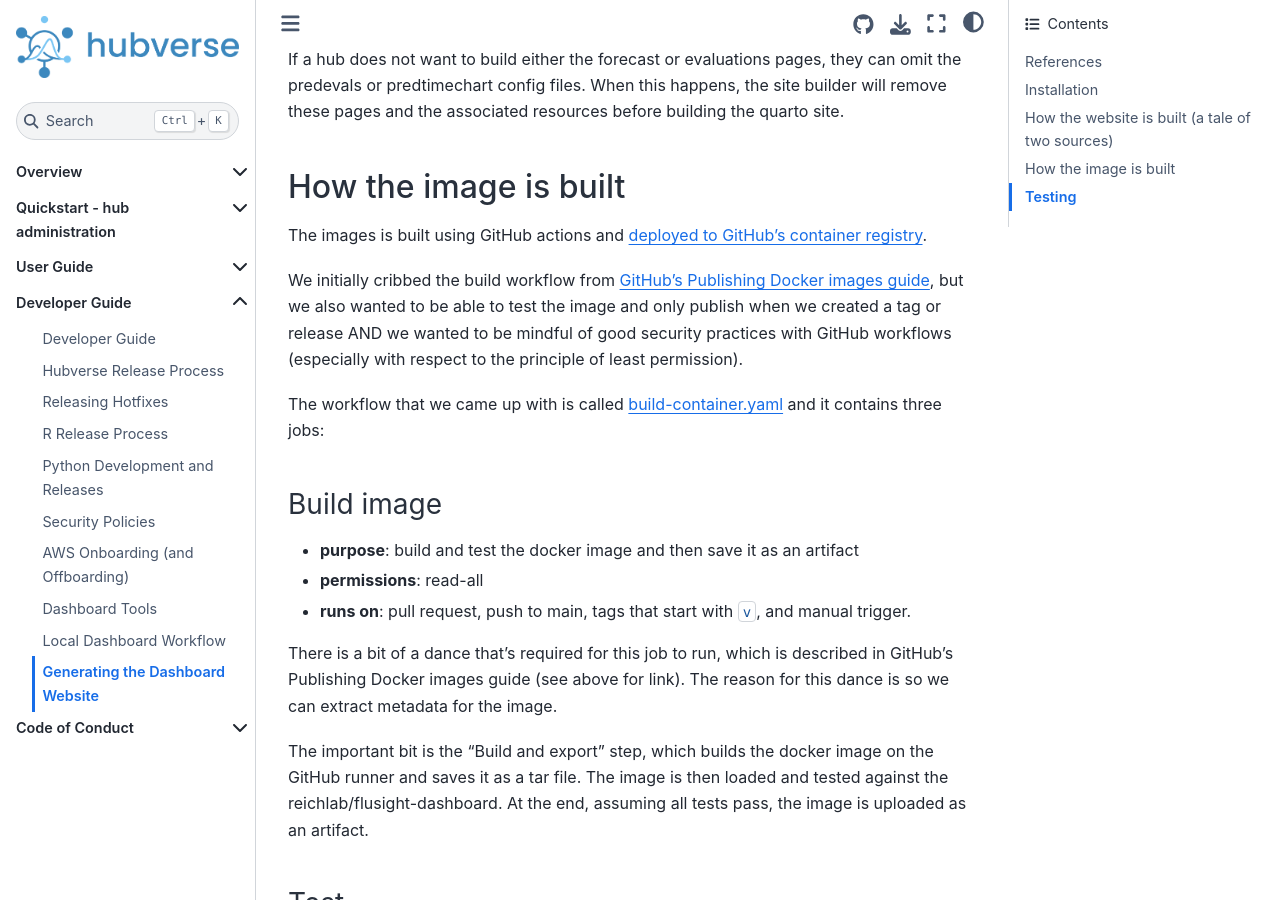
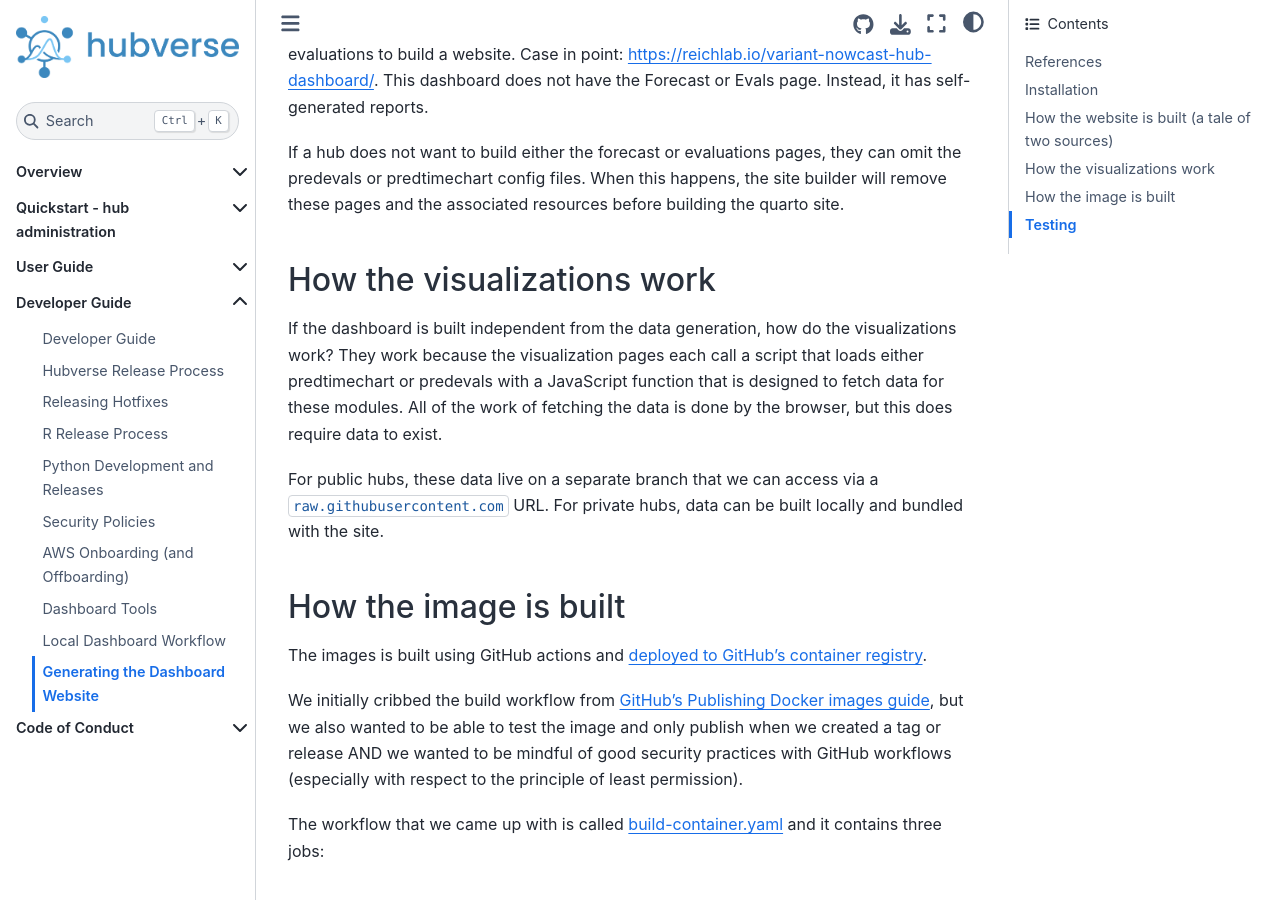
Before and after one commit to hubverse-org/hubDocs, a Sphinx documentation site: the page built from docs/source/developer/dashboard-site.md, in a window 1280 px wide and 900 px high, scrolled down 3164 px. Built offline with Sphinx 7.4.7 and the Sphinx Book theme 1.1.4, drawn with Linux system fonts in a browser that asks for light colours; comment, search, counter and statistics services are not loaded; some of the changed text lies outside the part shown.

Commit message:
explain how the visualizations work

```diff
--- a/docs/source/developer/dashboard-site.md
+++ b/docs/source/developer/dashboard-site.md
@@ -60,7 +60,9 @@ For example, the [source for the hub-dashboard-template website](https://github.
 | `resources/` | `static/resources/` | --- | no |
 | `site_libs` | `static/_quarto.yml` | --- | no |
 
-On its own, the `static/` directory of the dashboard website contains an
+### An incomplete boilerplate
+
+On its own, the `static/` directory of the dashboard site builder contains an
 incomplete quarto website. The incomplete parts are:
 
 1. `index.qmd` is missing
@@ -125,6 +127,19 @@ If a hub does not want to build either the forecast or evaluations pages, they
 can omit the predevals or predtimechart config files. When this happens, the
 site builder will remove these pages and the associated resources before
 building the quarto site.
+
+## How the visualizations work
+
+If the dashboard is built independent from the data generation, how do the
+visualizations work? They work because the visualization pages each call a
+script that loads either predtimechart or predevals with a JavaScript function
+that is designed to fetch data for these modules. All of the work of fetching
+the data is done by the browser, but this does require data to exist.
+
+For public hubs, these data live on a separate branch that we can access via
+a `raw.githubusercontent.com` URL. For private hubs, data can be built locally
+and bundled with the site.
+
 
 ## How the image is built
 
```
